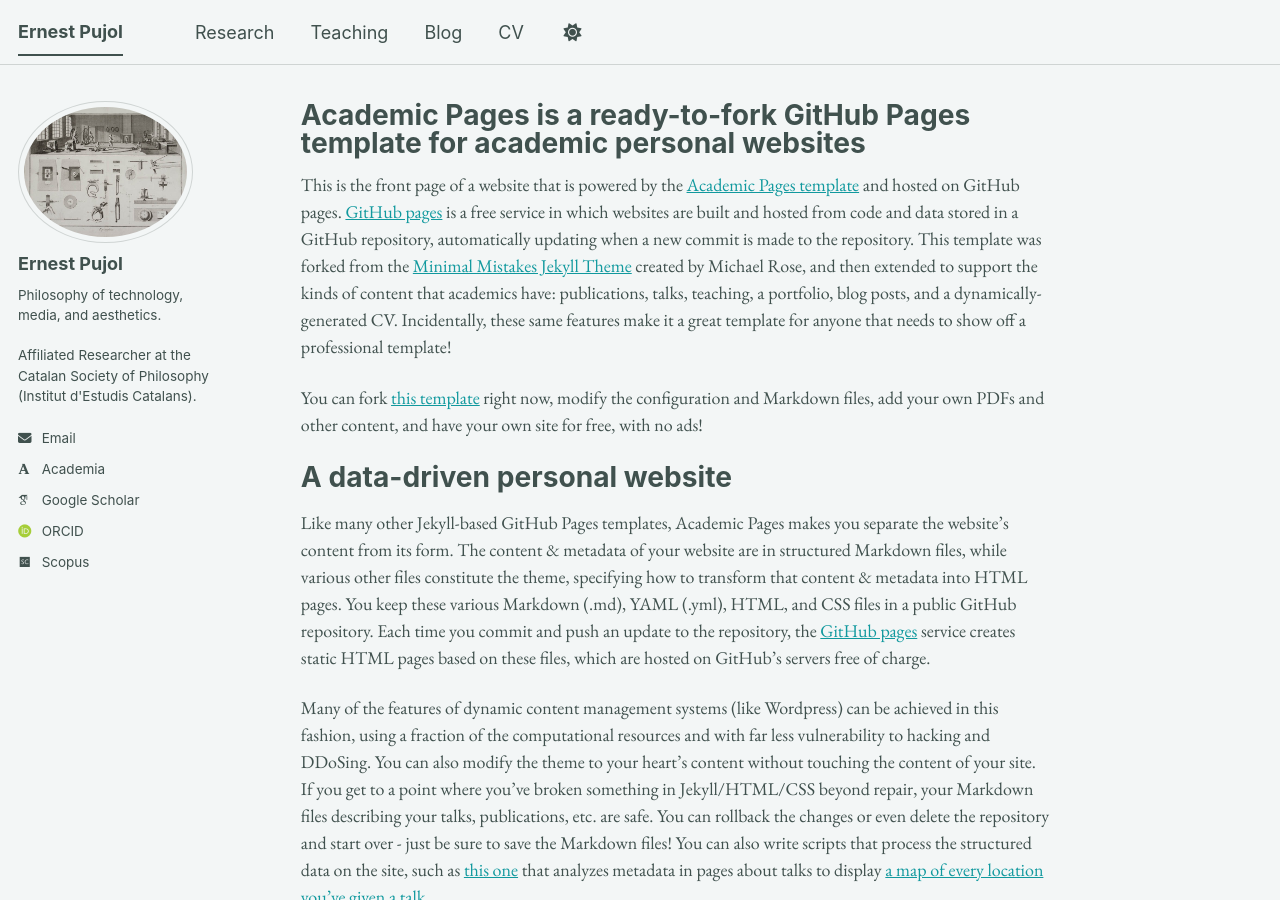
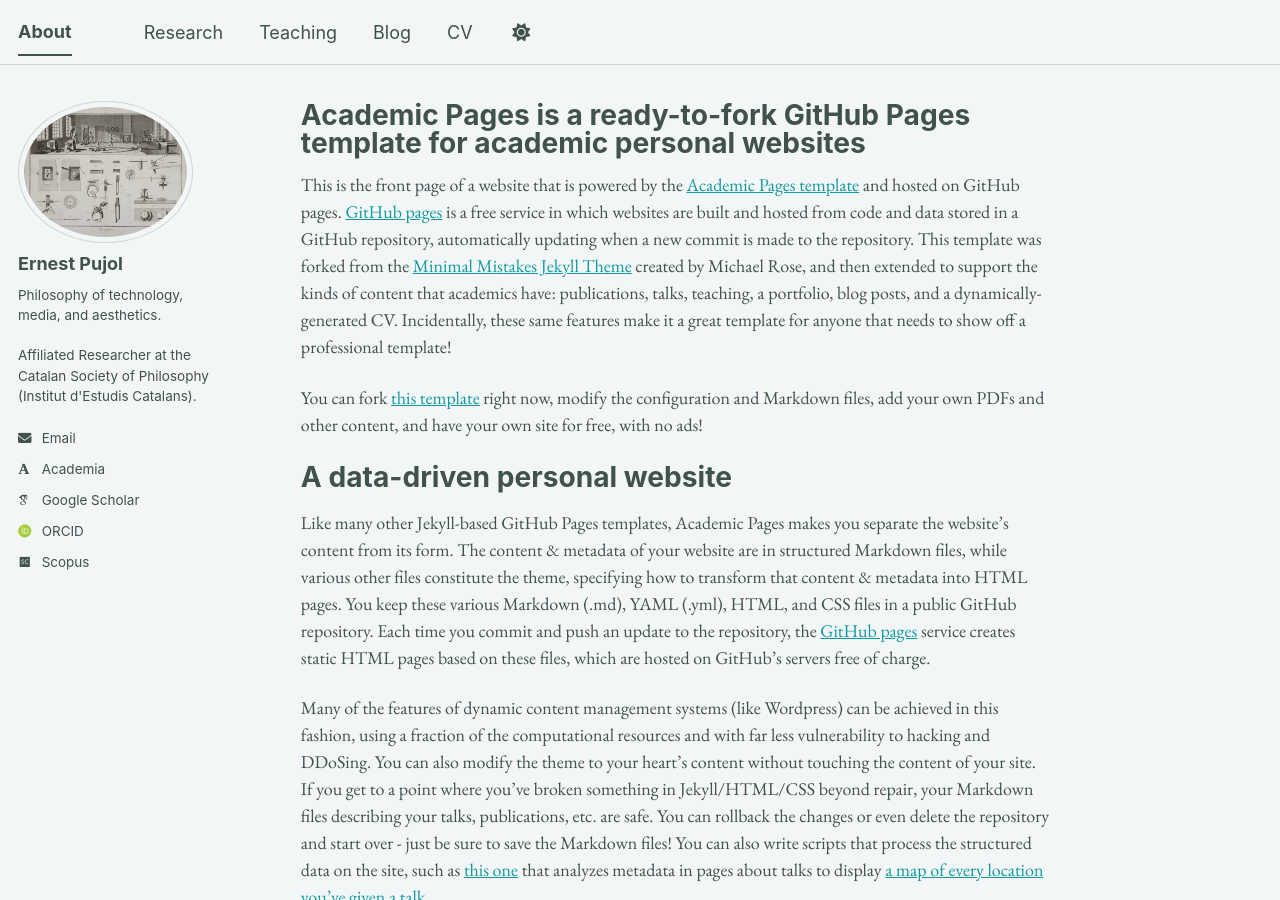
Before and after one commit to epujol90/epujol90.github.io, a Jekyll site: the page built from _pages/about.md, in a window 1280 px wide and 900 px high. Built offline with Jekyll 4.4.1, drawn with Linux system fonts in a browser that asks for light colours; some web fonts are replaced; a script bundle is joined from its source files by our own code; library files that are not in the unit come from our copies.

Commit message:
Update masthead.html

```diff
--- a/_includes/masthead.html
+++ b/_includes/masthead.html
@@ -6,7 +6,7 @@
         <button><span class="navicon"></span></button>
         <ul class="visible-links">
           <li class="masthead__menu-item masthead__menu-item--lg persist {% if page.url == '/' or page.url == '/index.html' %}selected{% endif %}">
-            <a href="{{ base_path }}/">{{ site.title }}</a>
+            <a href="{{ base_path }}/">About</a>
           </li>
           {% for link in site.data.navigation.main %}
             {% if link.url contains 'http' %}
```
